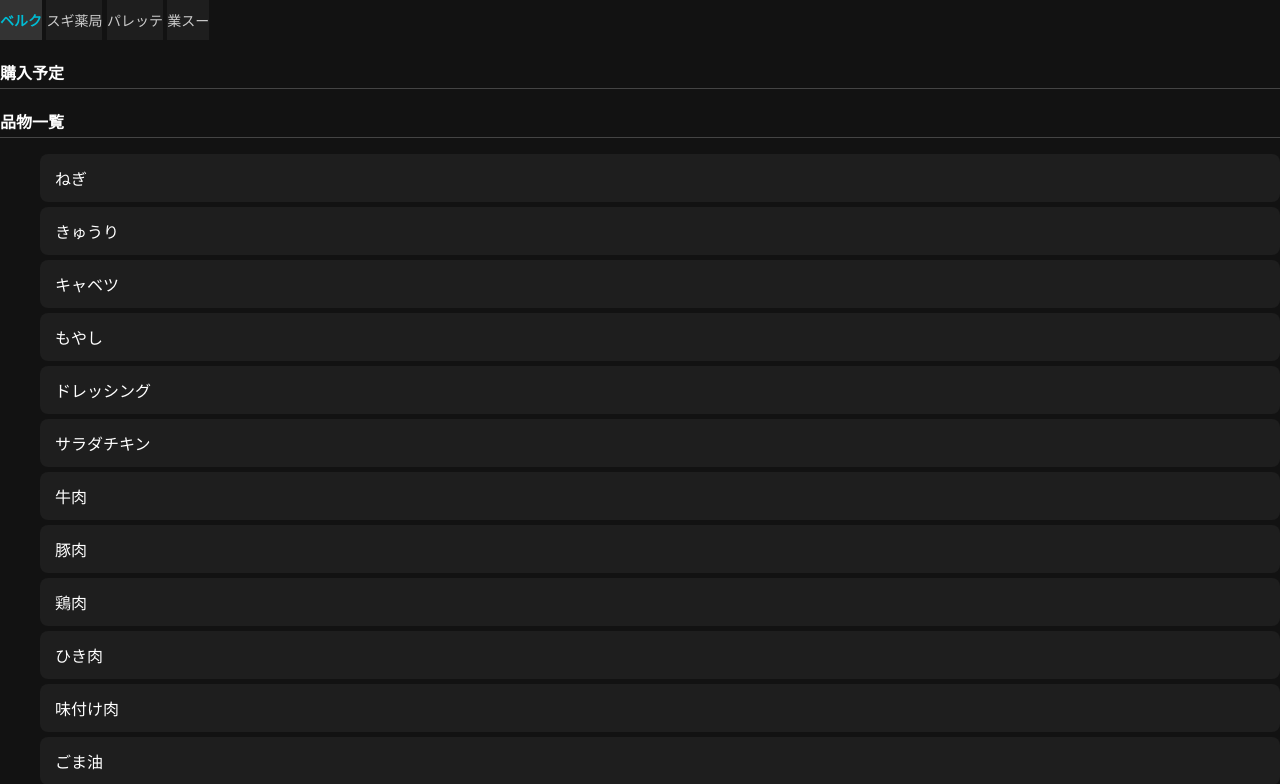
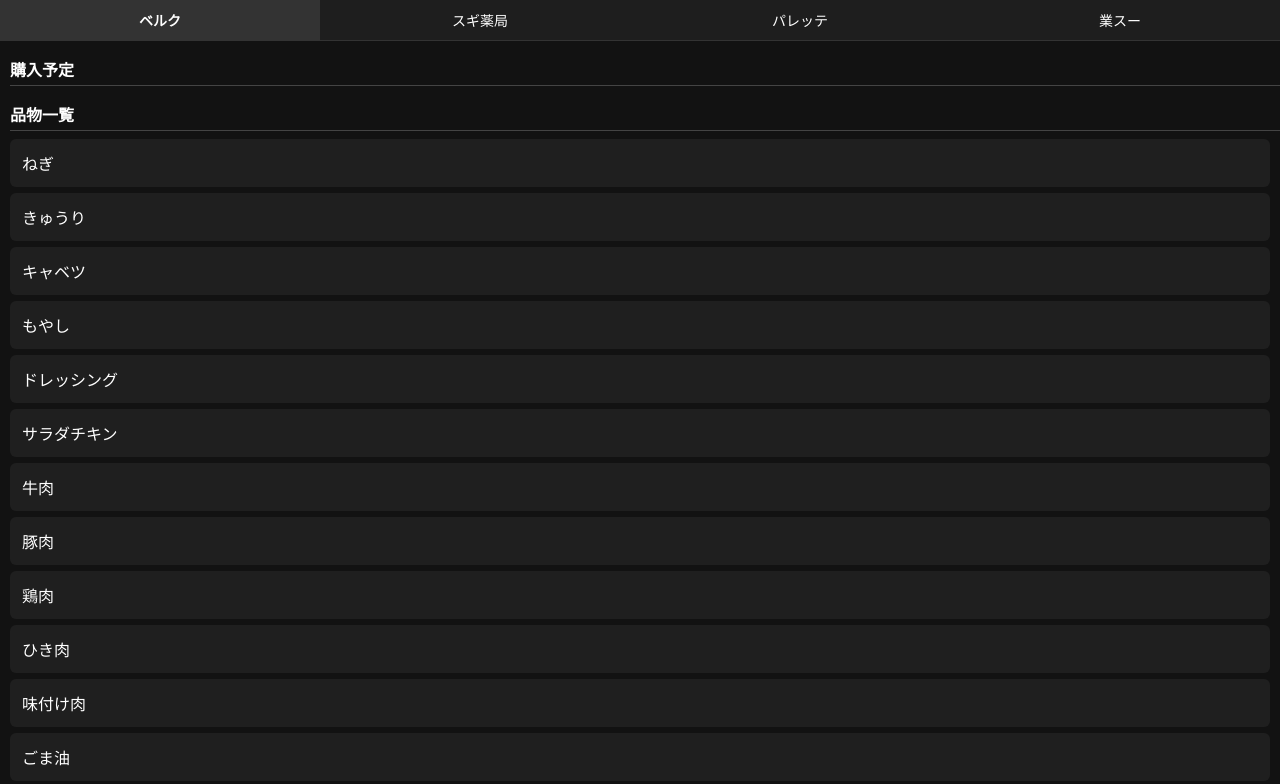
Before and after one commit to k-land28/shoping, a plain HTML site: page index.html in a window 1280 px wide. Shown: the top 784 px of the page. Drawn offline with Linux system fonts and the light colour scheme.

Commit message:
Update style.css

```diff
--- a/style.css
+++ b/style.css
@@ -1,97 +1,84 @@
 body {
   margin: 0;
-  font-family: 'Helvetica Neue', sans-serif;
+  font-family: 'Arial', sans-serif;
   background-color: #121212;
-  color: #fff;
+  color: white;
 }
 
-.tab-container {
+.tabs {
   display: flex;
   justify-content: space-between;
   background-color: #1e1e1e;
-  position: sticky;
-  top: 0;
-  z-index: 100;
+  border-bottom: 1px solid #333;
 }
 
 .tab {
   flex: 1;
   padding: 10px 0;
-  text-align: center;
-  background-color: #1e1e1e;
+  background: none;
+  color: white;
   border: none;
-  color: #ccc;
   font-size: 14px;
   cursor: pointer;
+  transition: background-color 0.3s;
 }
 
 .tab.active {
   background-color: #333;
-  color: #00bcd4;
   font-weight: bold;
 }
 
 h2 {
+  margin: 16px 0 8px 10px;
   font-size: 16px;
-  margin: 20px 0 10px;
   border-bottom: 1px solid #444;
   padding-bottom: 4px;
 }
 
-.list-section {
-  padding: 0 10px 20px;
+.item-list {
+  list-style: none;
+  padding: 0;
+  margin: 0 10px;
 }
 
-.planned-list {
-  margin-bottom: 20px;
-  padding: 10px;
-  border-bottom: 2px dashed #666;
-  background-color: #1b1b1b;
-  border-radius: 5px;
+.item {
+  padding: 12px;
+  margin-bottom: 6px;
+  background-color: #1f1f1f;
+  border-radius: 6px;
+  transition: background-color 0.3s, transform 0.1s;
+  cursor: pointer;
 }
 
-li {
-  list-style: none;
-  padding: 12px 15px;
-  margin: 5px 0;
-  background-color: #1e1e1e;
-  border-radius: 8px;
-  transition: background-color 0.2s ease;
-  cursor: pointer;
-  display: flex;
-  justify-content: space-between;
-  align-items: center;
+.item.selecting {
+  background-color: #444;
 }
 
-li.selected {
-  background-color: #004d40;
+.item.bought {
+  background-color: #2e8b57;
+  color: white;
 }
 
-li.checked {
-  text-decoration: line-through;
-  color: #888;
+.item:active {
+  transform: scale(0.98);
 }
 
-.button-area {
+.buttons {
   display: flex;
   justify-content: space-around;
-  padding: 10px;
+  margin: 20px 10px;
 }
 
-.action-button {
-  flex: 1;
-  margin: 0 5px;
-  padding: 12px;
-  font-size: 14px;
-  color: #fff;
+.action-btn {
+  padding: 10px 20px;
   background-color: #333;
+  color: white;
   border: none;
-  border-radius: 5px;
+  border-radius: 6px;
   cursor: pointer;
-  transition: background-color 0.2s;
+  transition: background-color 0.3s;
 }
 
-.action-button:active {
-  background-color: #00bcd4;
-  color: black;
+.action-btn:active {
+  background-color: #555;
 }
```
